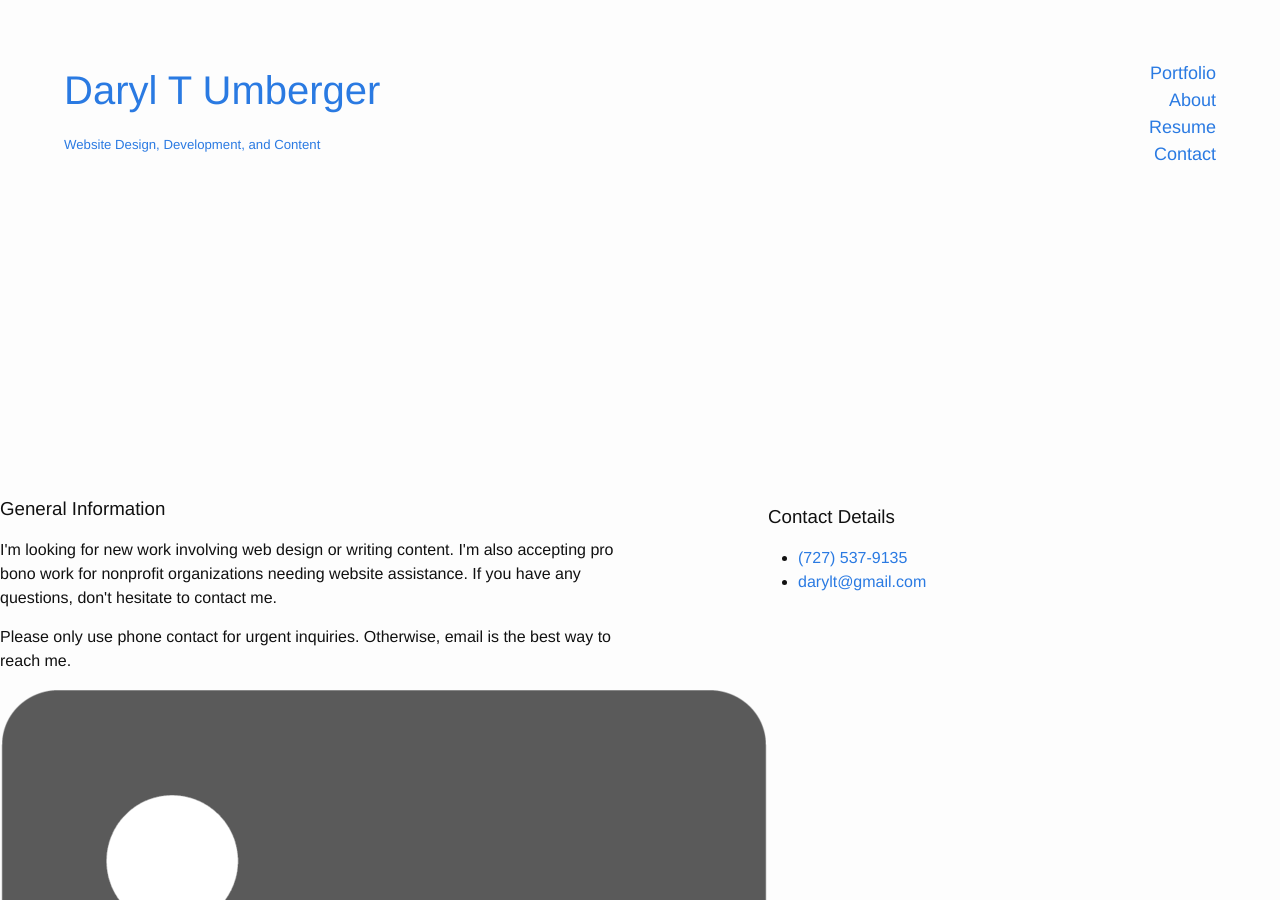
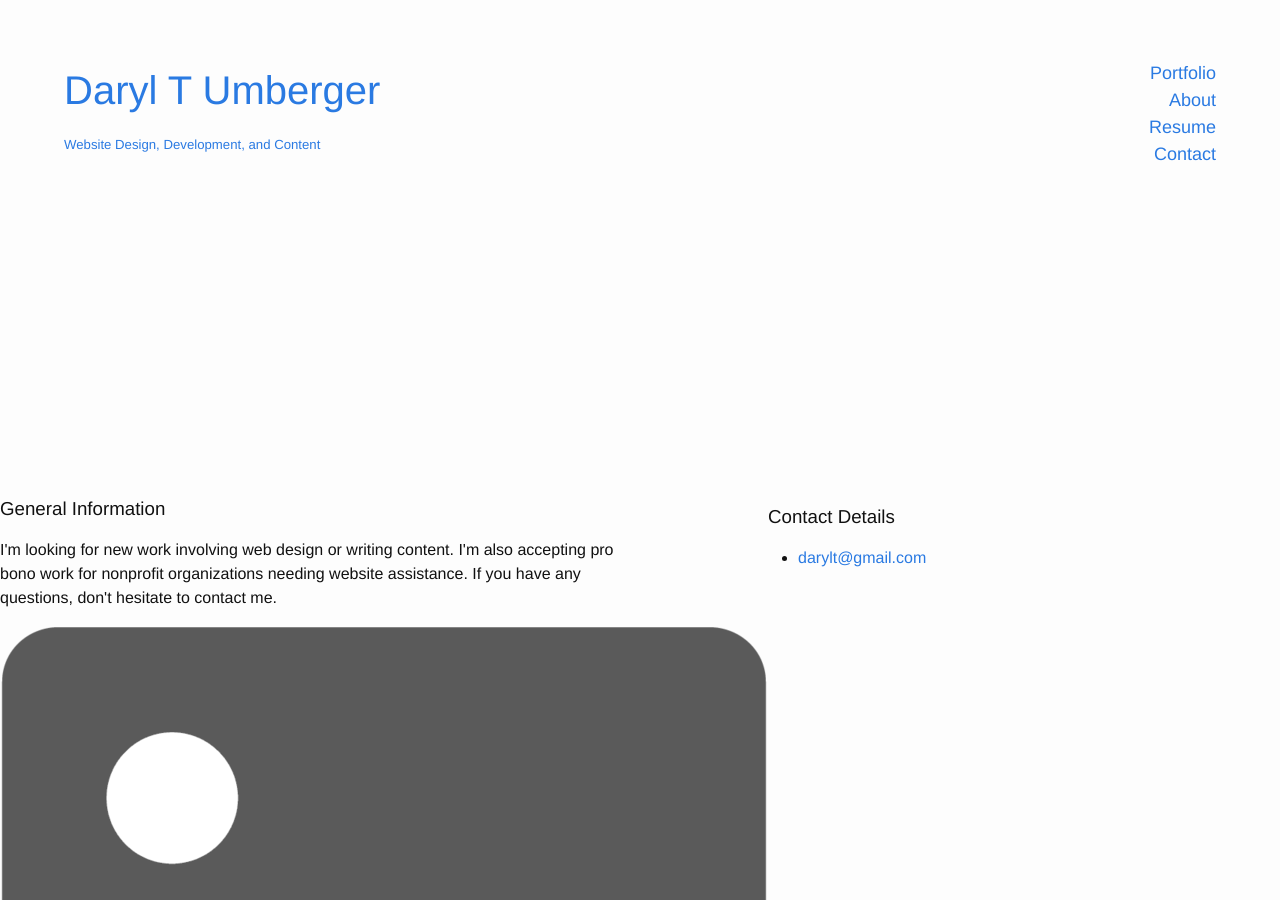
Before and after one commit to dt727/dt727.github.io, a Jekyll site: the page contact.html, which Jekyll copies as it is, in a window 1280 px wide and 900 px high. Built offline with Jekyll 4.4.1, drawn with Linux system fonts in a browser that asks for light colours.

Commit message:
Update contact.html

```diff
--- a/contact.html
+++ b/contact.html
@@ -30,14 +30,14 @@
       <section id="primary">
       <h3>General Information</h3>
       <p>I'm looking for new work involving web design or writing content. I'm also accepting pro bono work for nonprofit organizations needing website assistance. If you have any questions, don't hesitate to contact me.</p>
-      <p>Please only use phone contact for urgent inquiries. Otherwise, email is the best way to reach me.</p>
       </section>
       <section id="secondary">
             <h3>Contact Details</h3>
         <ul class="contact-info">
-          <li class="phone"><a href="tel:(727) 537-9135">(727) 537-9135<!-- add google voice --></a></li>
           <li class="mail"><a href="mailto:darylt@gmail.com">darylt@gmail.com</a></li>
-         <!-- <li class="twitter"><a href="http://twitter.com/intent/tweet?screen_name=@darylt727">@darylt727</a></li> -->
+         <!--
+	<li class="phone"><a href="tel:(727) 537-9135">(727) 537-9135<!-- add google voice </a></li>
+	<li class="twitter"><a href="http://twitter.com/intent/tweet?screen_name=@darylt727">@darylt727</a></li> -->
         </ul>
       </section>
 
```
